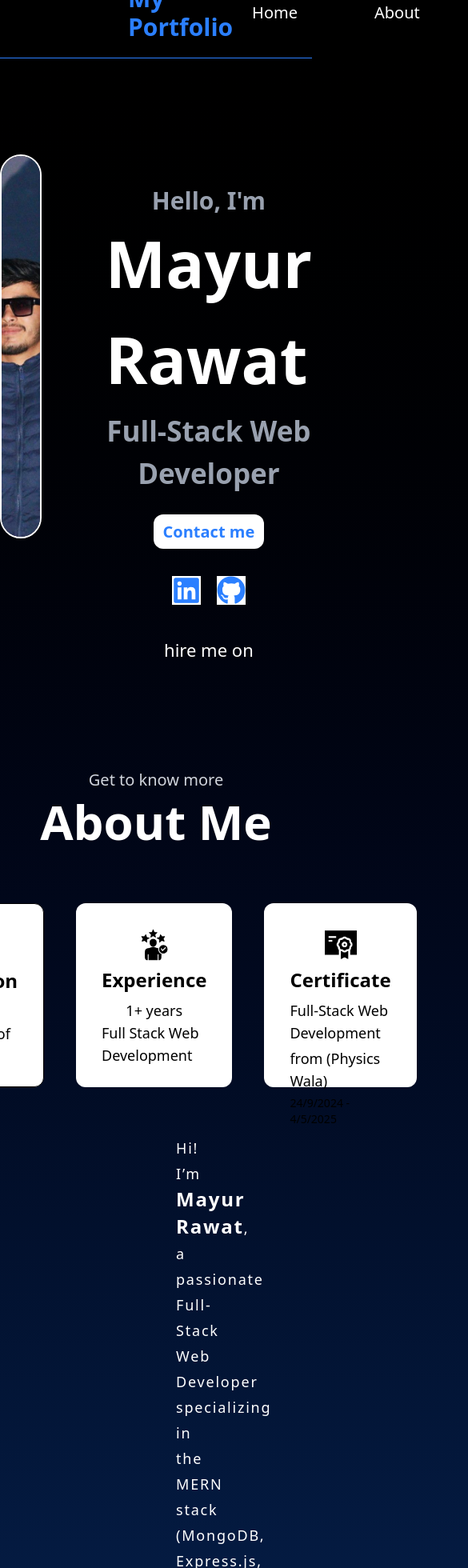
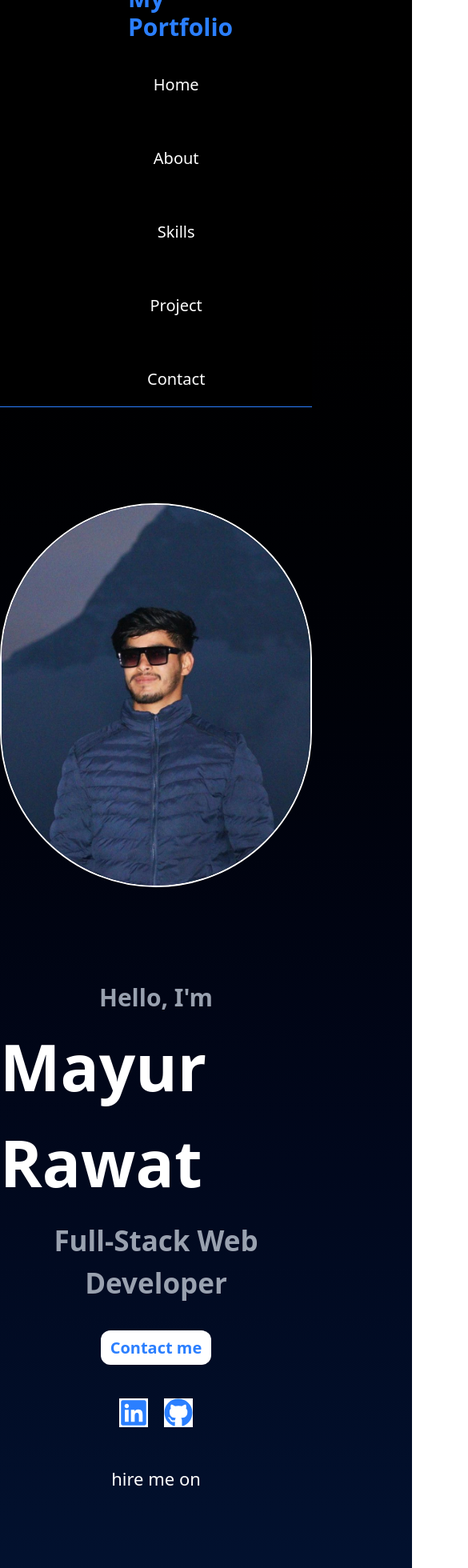
Before and after one commit to fozirawat6869/Portfolio-Website, a React (Vite) app in the folder frontend/: page / in a window 390 px wide. Shown: the part 40-2000 px from the top of the page at 80% size, 585 px wide, since content can reach past the window. Built offline with nearby package versions, Linux system fonts and the light colour scheme.

Commit message:
make little bit responsive with flex-wrap

```diff
--- a/frontend/src/components/About.jsx
+++ b/frontend/src/components/About.jsx
@@ -6,11 +6,11 @@ import certificate from '../icons/certificate.png'
 function About() {
   return (
     <>
-     <div id="about" className='  text-white mt-18 pt-5'>
+     <div id="about" className='  text-white mt-12 pt-5'>
         <p className='text-gray-300 text-xl text-center'>Get to know more</p>
         <h1 className='pt-2 text-white text-6xl font-bold text-center'>About Me</h1>
 
-        <div className='mt-18 flex gap-10 justify-center items-center '>
+        <div className='mt-18 flex gap-10 justify-center items-center flex-wrap '>
 
             <div className='w-[400px]  h-[230px] bg-white text-black flex flex-col  items-center rounded-xl p-8 border-black border-1'>
               <img src={education} alt="" className='block w-[40px] ' />
--- a/frontend/src/components/Home.jsx
+++ b/frontend/src/components/Home.jsx
@@ -7,20 +7,20 @@ import { FaGithub } from "react-icons/fa6";
 function Home() {
   return (
     <>
-     <div id="home" className='flex justify-center gap-20 pt-30'>
+     <div id="home" className='flex justify-center gap-20 pt-30 flex-wrap'>
         <div className='w-120 h-120 rounded-full overflow-hidden  border-2 border-white hover:border-blue-500 hover:scale-105 transition-all duration-300'>
             <img src={img} alt="" className='h-full w-full object-cover  ' />
         </div>
-        <div className=' flex-col gap-2  py-10'>
+        <div className=' flex flex-col flex-wrap gap-2  py-10'>
           <p className='text-3xl font-bold text-center text-gray-400 '>Hello, I'm</p>
           <h1 className='text-[80px] font-bold font-poppins  text-white'>Mayur Rawat</h1>
           <h1 className='text-[35px] font-bold mt-1 text-center text-gray-400'>Full-Stack Web Developer</h1>
           <h1 className='text-[20px] font-bold mt-8 text-center  hover:scale-105 transition-all duration-300  '><a href='#contact' className='bg-white px-3 py-2 rounded-xl cursor-pointer text-blue-500'>Contact me</a></h1>
            <div className='flex gap-5 justify-center mt-10 '>
-             <a href="" className='text-4xl text-blue-500 bg-white'>
+             <a href="https://www.linkedin.com/in/mayur-rawat-967831361" target='_blank'  className='text-4xl text-blue-500 bg-white'>
               <FaLinkedin/>
              </a>
-              <a href="" className='text-4xl text-blue-500 bg-white'>
+              <a href="https://github.com/fozirawat6869/Portfolio-Website.git" target='_blank'  className='text-4xl text-blue-500 bg-white'>
               <FaGithub/>
              </a>
            </div>
--- a/frontend/src/components/Nav.jsx
+++ b/frontend/src/components/Nav.jsx
@@ -3,9 +3,9 @@ import React from 'react'
 function Nav() {
   return (
     <>
-     <nav className='flex justify-between  px-40 items-center sticky top-0 w-full bg-black z-1 border-b-1 border-blue-500'>
+     <nav className='flex justify-between  px-40 items-center  flex-wrap sticky top-0 w-full bg-black z-1 border-b-1 border-blue-500'>
         <h1 className=' py-5 font-bold text-3xl text-blue-500'>My Portfolio </h1>
-        <ul className='flex gap-12  py-3 text-xl '>
+        <ul className='flex gap-12 flex-wrap justify-center  py-3 text-xl '>
           <a href='#home' className=' px-6 py-2 rounded-xl cursor-pointer text-white hover:bg-blue-500 hover:scale-105 transition-all duration-300  '>Home</a>
           <a href='#about' className=' px-6 py-2 rounded-xl cursor-pointer text-white hover:bg-blue-500 hover:scale-105 transition-all duration-300'>About</a>
           <a href='#skills'  className=' px-6 py-2 rounded-xl cursor-pointer text-white hover:bg-blue-500 hover:scale-105 transition-all duration-300'>Skills</a>
--- a/frontend/src/components/Project.jsx
+++ b/frontend/src/components/Project.jsx
@@ -15,7 +15,7 @@ function Project() {
                  <h1 className='text-center text-xl pt-5 pb-2 font-bold text-blue-500'>My-Portfolio-Website</h1>
                   <p className=' tracking-wider h-63 overflow-y-auto scrollbar-none p-1'><span className='text-lg font-bold'>Description :- </span> A modern portfolio website created with React and Tailwind CSS, highlighting my skills, projects, and professional experience. Features a responsive design and interactive UI elements for an engaging user experience. Showcases projects with detailed descriptions, links, and visual previews. Includes smooth navigation, animations, and visually appealing layouts to make the content easy to explore. Optimized for performance, accessibility, and cross-device compatibility, providing a professional online presence.</p>
               </div>
-              <div className='flex gap-5 justify-center pt-3 '>
+              <div className='flex gap-5 justify-center pt-3 flex-wrap '>
                 <a href="https://github.com/fozirawat6869/Portfolio-Website.git">
                 <button className='hover:bg-blue-500 bg-gray-600 hover:scale-105 duration-300 cursor-pointer  font-cold rounded-3xl text-white text-base px-4 py-2'>Source Code</button>
                 </a>
--- a/frontend/src/components/Skills.jsx
+++ b/frontend/src/components/Skills.jsx
@@ -18,8 +18,8 @@ function Skills() {
      <div id="skills" className='pt-20 flex flex-col items-center pb-50  flex-wrap'>
        <p className='text-gray-300 text-xl text-center'>Explore my</p>
         <h1 className='pt-2 text-white text-6xl font-bold text-center pb-25'>Skills</h1>
-         <div className='flex gap-10 '>
-           <div className='z-0 flex flex-col gap-3 bg-white border-1 border-white p-10 rounded-[30px] w-60 hover:scale-110 transition-all duration-300'>
+         <div className='flex gap-10 flex-wrap justify-center'>
+           <div className='z-0 flex flex-col  gap-3 bg-white border-1 border-white p-10 rounded-[30px] w-60 hover:scale-110 transition-all duration-300'>
               <div className='text-center font-bold text-[19px] pb-5 '>Frontend</div>
                <div className='flex  gap-5'><span className='text-3xl'><IoLogoHtml5/></span> <span className='text-base'>HTML</span></div>
                <div className='flex gap-5'><span className='text-3xl'><IoLogoCss3/></span><span  className='text-base'>CSS</span></div>
```
